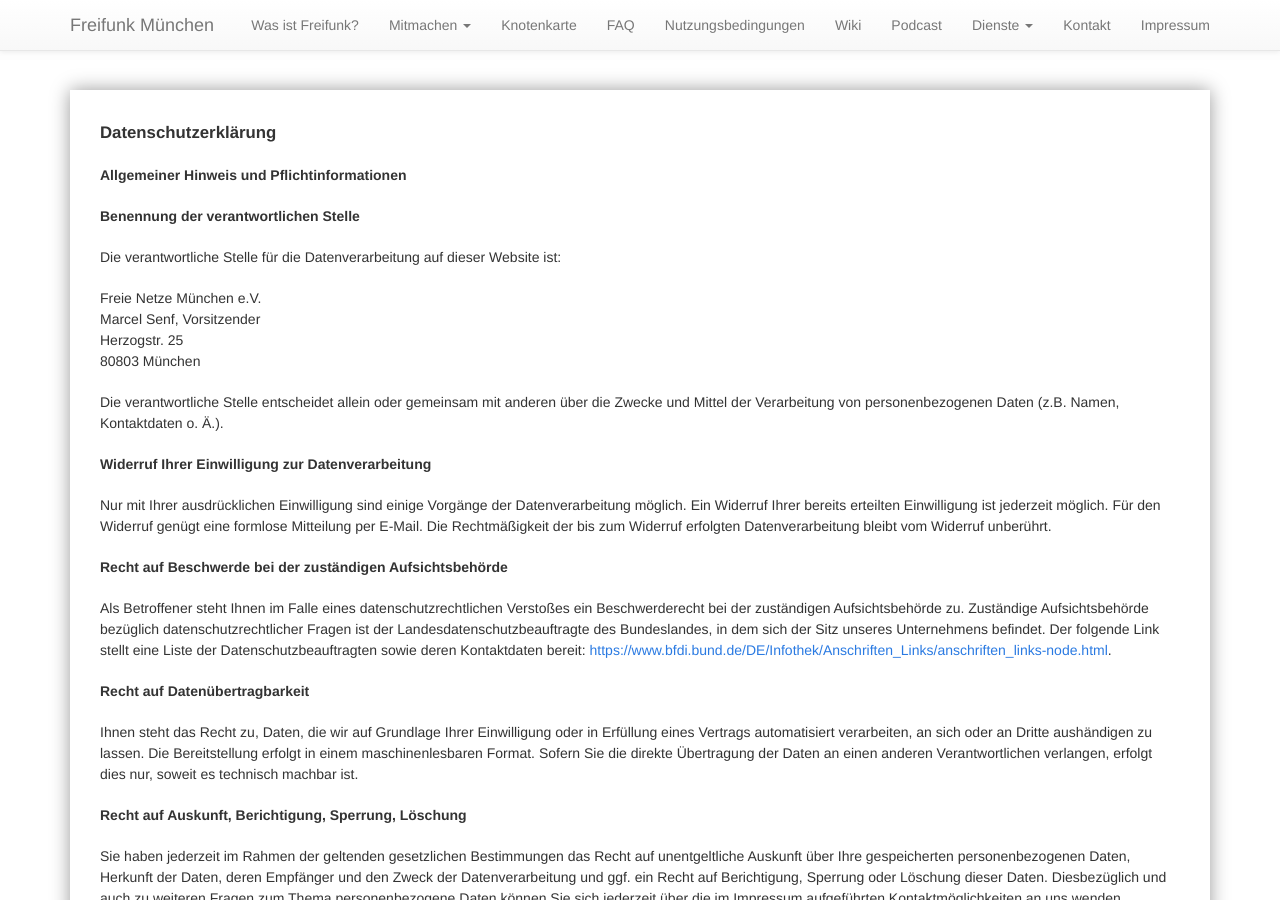
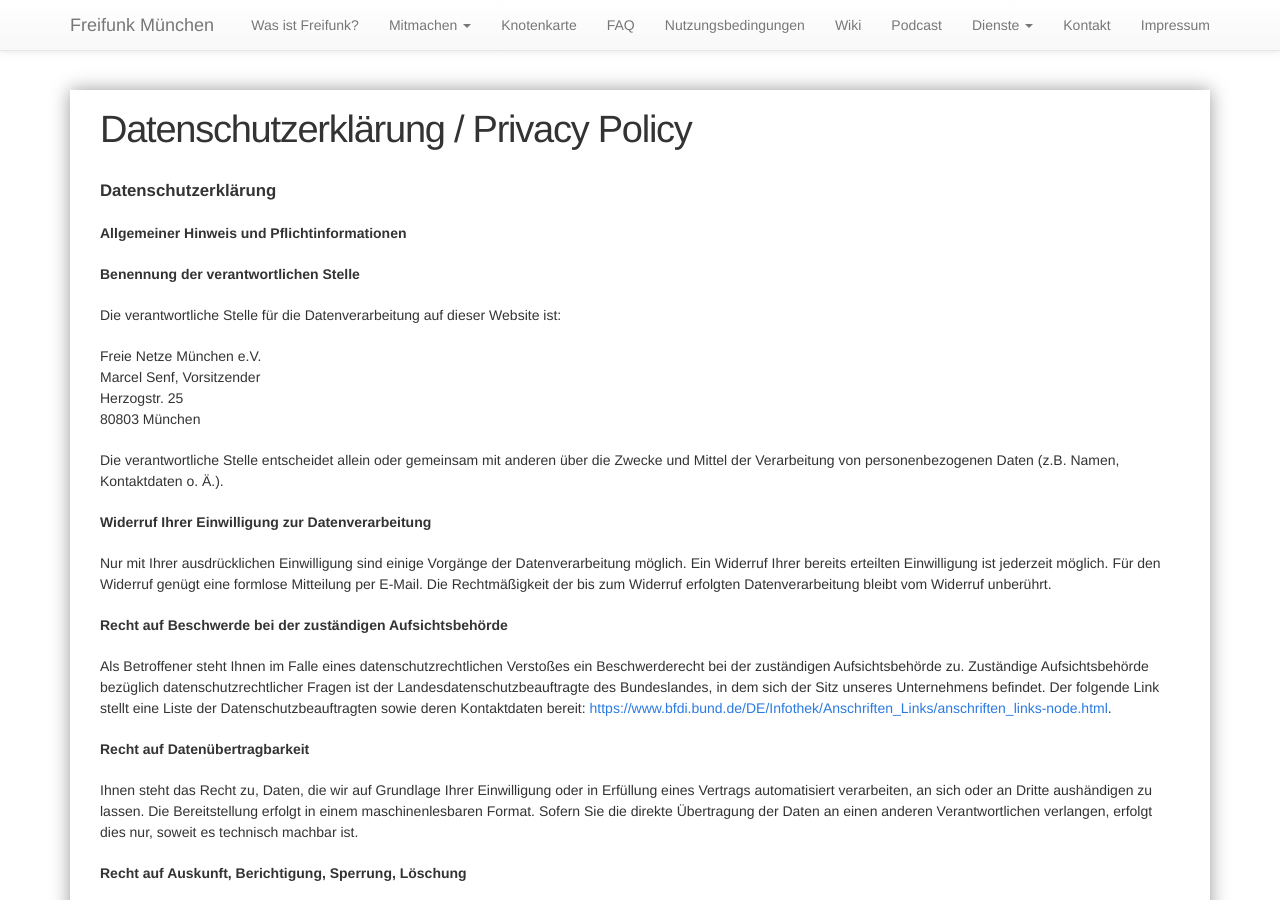
Before and after one commit to freifunkMUC/freifunkmuc.github.io, a Jekyll site: the page built from privacy.md, in a window 1280 px wide and 900 px high. Built offline with Jekyll 4.4.1, drawn with Linux system fonts in a browser that asks for light colours; our own code applies the rules of GitHub Pages for plain Markdown files.

Commit message:
Update privacy.md

```diff
--- a/privacy.md
+++ b/privacy.md
@@ -1,3 +1,9 @@
+---
+layout: page
+title: Datenschutzerklärung / Privacy Policy
+permalink: /privacy/
+---
+
 <p><strong><big>Datenschutzerklärung</big></strong></p>
 <p><strong>Allgemeiner Hinweis und Pflichtinformationen</strong></p>
 <p><strong>Benennung der verantwortlichen Stelle</strong></p>
```
